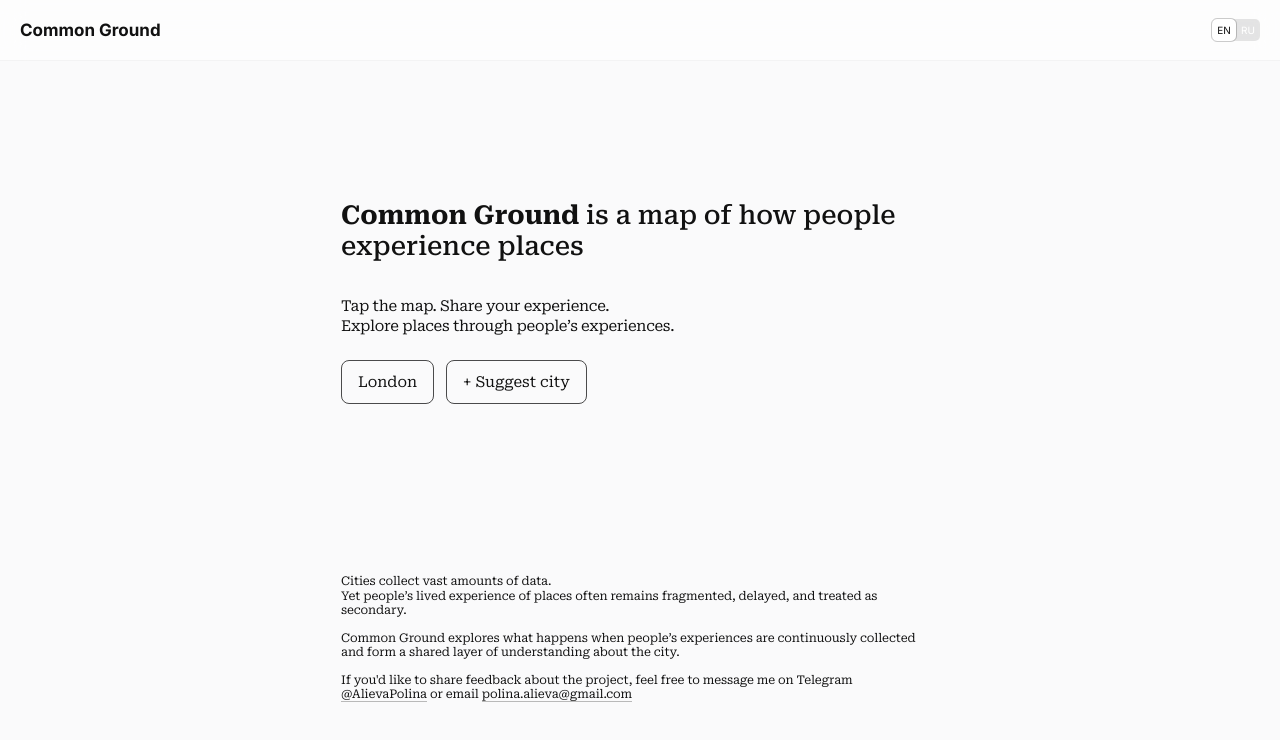
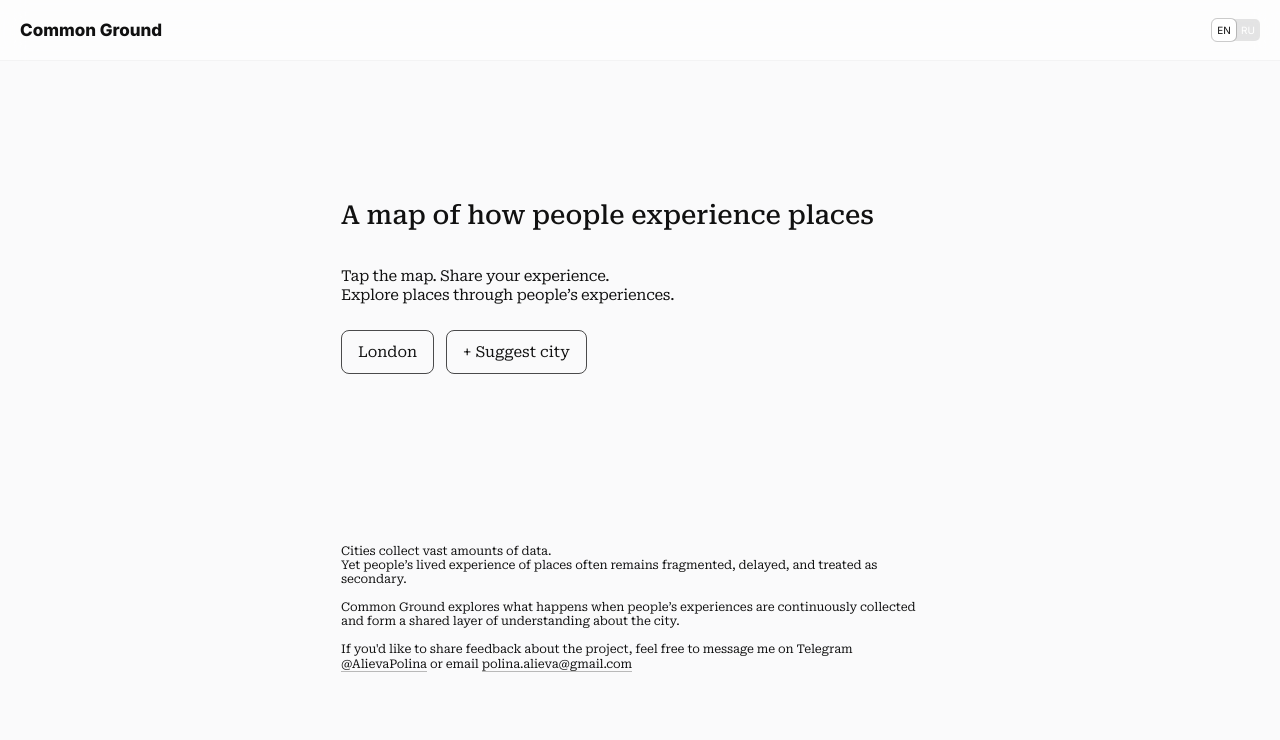
Before and after one commit to polinaalieva/commonground, a React (Vite) app: page / in a window 1280 px wide. Shown: the top 740 px of the page. Built offline with nearby package versions, Linux system fonts and the light colour scheme; no server answers.

Commit message:
landing text fix

```diff
--- a/src/components/Header.css
+++ b/src/components/Header.css
@@ -29,7 +29,7 @@
   font-family: Inter, Arial, sans-serif;
   font-size: 17px;
   line-height: 2;
-  font-weight: 700;
+  font-weight: 800;
   color: #111111;
 }
 
--- a/src/config/content.js
+++ b/src/config/content.js
@@ -6,7 +6,7 @@ export const CONTENT = {
   home: {
     en: {
       subtitle_header: 'A map of how people experience places',
-      title: 'Common Ground is a map of how people experience places',
+      title: 'A map of how people experience places',
       subtitle: 'Tap the map. Share your experience.\nExplore places through people’s experiences.',
       btn_city: 'London',
       btn_suggest: '+ Suggest city',
@@ -17,7 +17,7 @@ export const CONTENT = {
     },
     ru: {
       subtitle_header: 'Изучай места через опыт людей',
-        title: 'Common Ground — карта мест через опыт людей',
+        title: 'Карта, собранная из опыта людей',
       subtitle: 'Открой карту. Поделись своим опытом.\nИзучай места через опыт других людей.',
       btn_city: 'Лондон',
       btn_suggest: '+ Предложить город',
--- a/src/index.css
+++ b/src/index.css
@@ -1,6 +1,7 @@
 @import '@fontsource/inter/400.css';
 @import '@fontsource/inter/500.css';
 @import '@fontsource/inter/700.css';
+@import '@fontsource/inter/800.css';
 @import '@fontsource/roboto-serif/300.css';
 @import '@fontsource/roboto-serif/400.css';
 @import '@fontsource/roboto-serif/500.css';
--- a/src/pages/Home.jsx
+++ b/src/pages/Home.jsx
@@ -19,7 +19,7 @@ function Home() {
         <div className="cg-landing__content">
 
           <h1 className="cg-title">
-            <span className="cg-title-accent">Common Ground</span> {c.title.replace('Common Ground', '').trim()}
+            <span className="cg-title-accent"> </span> {c.title.replace('Common Ground', '').trim()}
           </h1>
 
           <p className="cg-subtitle">
```
